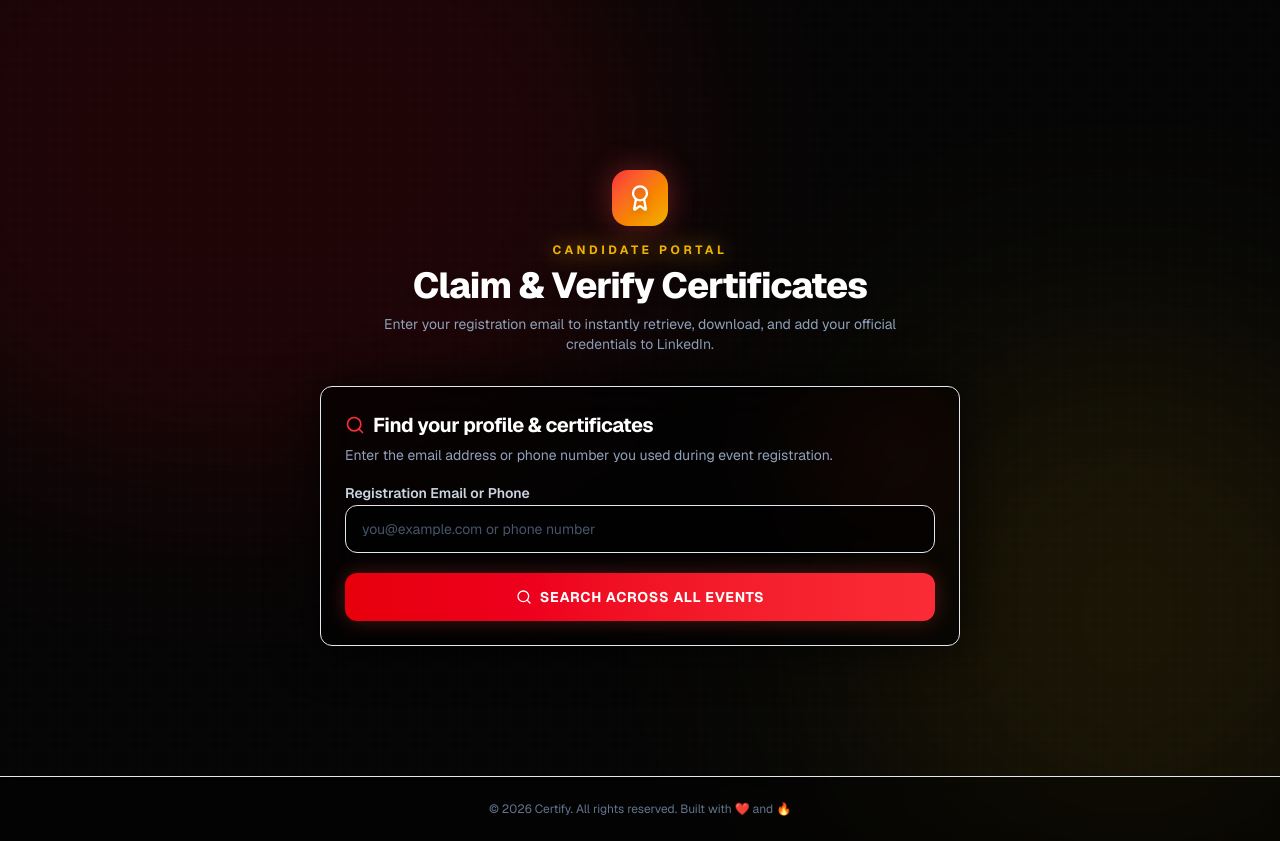
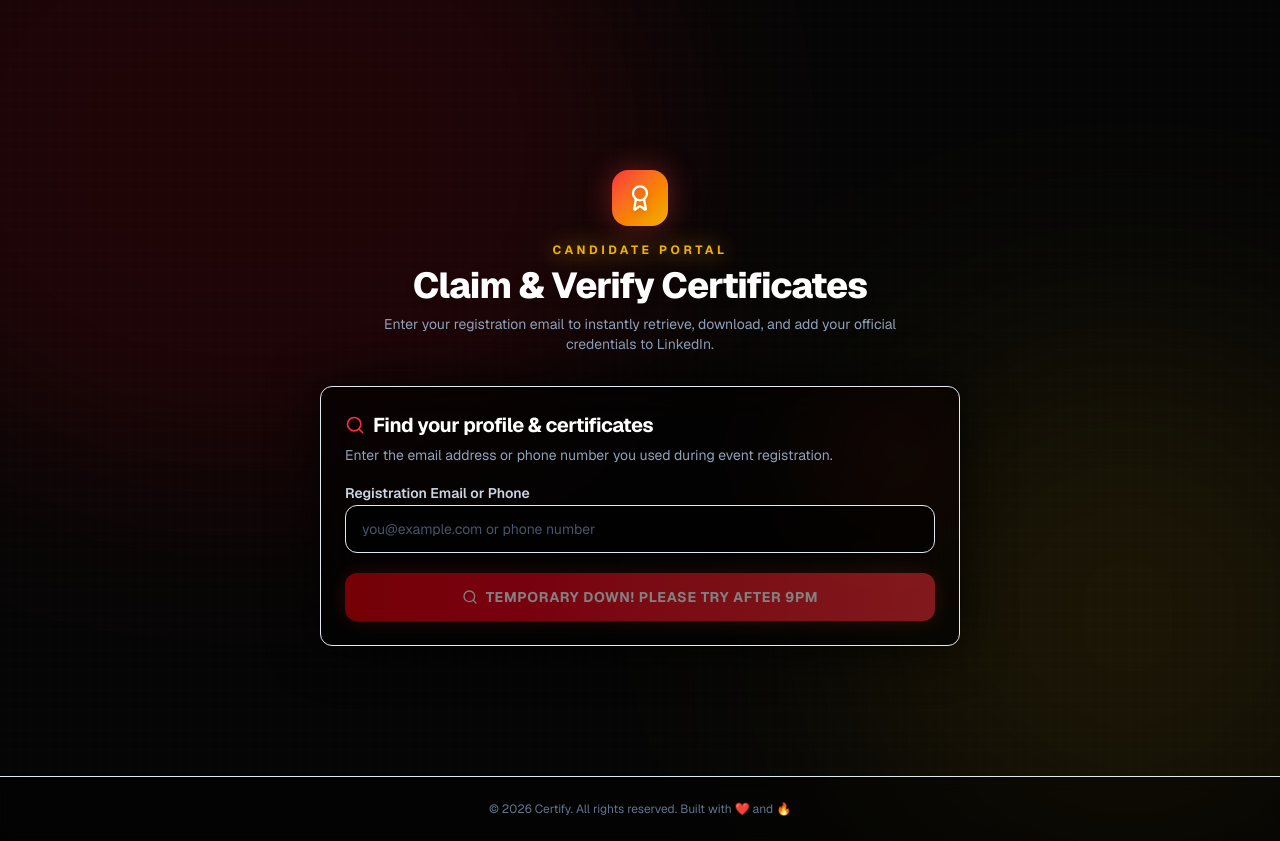
Before and after one commit to Tnmy4069/Certifyer, a Next.js app: page / in a window 1280 px wide. Built offline with nearby package versions, Linux system fonts and the light colour scheme.

Commit message:
Update button text and disable loading state

```diff
--- a/src/components/public/portal-client.tsx
+++ b/src/components/public/portal-client.tsx
@@ -563,7 +563,7 @@ export function PortalClient({
               <Button
                 className="w-full h-12 text-sm font-bold shadow-[0_0_20px_rgba(239,68,68,0.3)] bg-gradient-to-r from-red-600 to-red-500 hover:from-red-500 hover:to-yellow-500 text-white transition-all duration-300 rounded-xl uppercase tracking-wider"
                 type="submit"
-                disabled={loading}
+                disabled
               >
                 {loading ? (
                   <span className="flex items-center gap-2">
@@ -573,7 +573,7 @@ export function PortalClient({
                 ) : (
                   <span className="flex items-center gap-2">
                     <Search className="h-4 w-4" />
-                    Search Across All Events
+                    TEMPORARY DOWN! PLEASE TRY AFTER 9PM
                   </span>
                 )}
               </Button>
```
